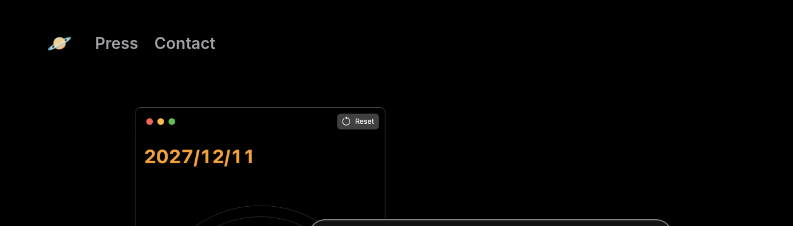
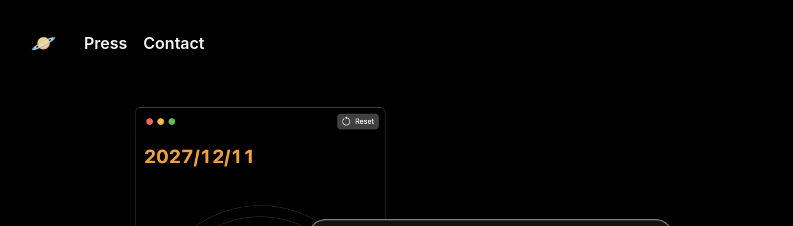
Before and after one commit to bluecometlabs/8planets.app, a Jekyll site: the page built from pages/index.md, in a window 1280 px wide. Shown: the top 226 px of the page, without its empty margins (243-1036 px from the left). Built offline with Jekyll 4.4.1, drawn with Linux system fonts in a browser that asks for light colours; comment, search, counter and statistics services are not loaded.

Commit message:
Update layout

```diff
--- a/_sass/_layout.scss
+++ b/_sass/_layout.scss
@@ -9,7 +9,7 @@
 }
 
 .navbar-brand {
-  letter-spacing: -1px;
+  letter-spacing: 4px;
   margin-bottom: 0;
   float: left;
   color: $text-color;
@@ -26,15 +26,14 @@
 }
 
 .navbar {
-  padding: 0.5rem 1rem;
   font-weight: 600;
 
   .nav-link {
-    color: $secondary-text-color !important;
+    color: $text-color !important;
     line-height: $base-line-height;
 
     &:hover {
-      color: $secondary-text-color !important;
+      color: $text-color !important;
       text-decoration: none;
     }
   }
```
